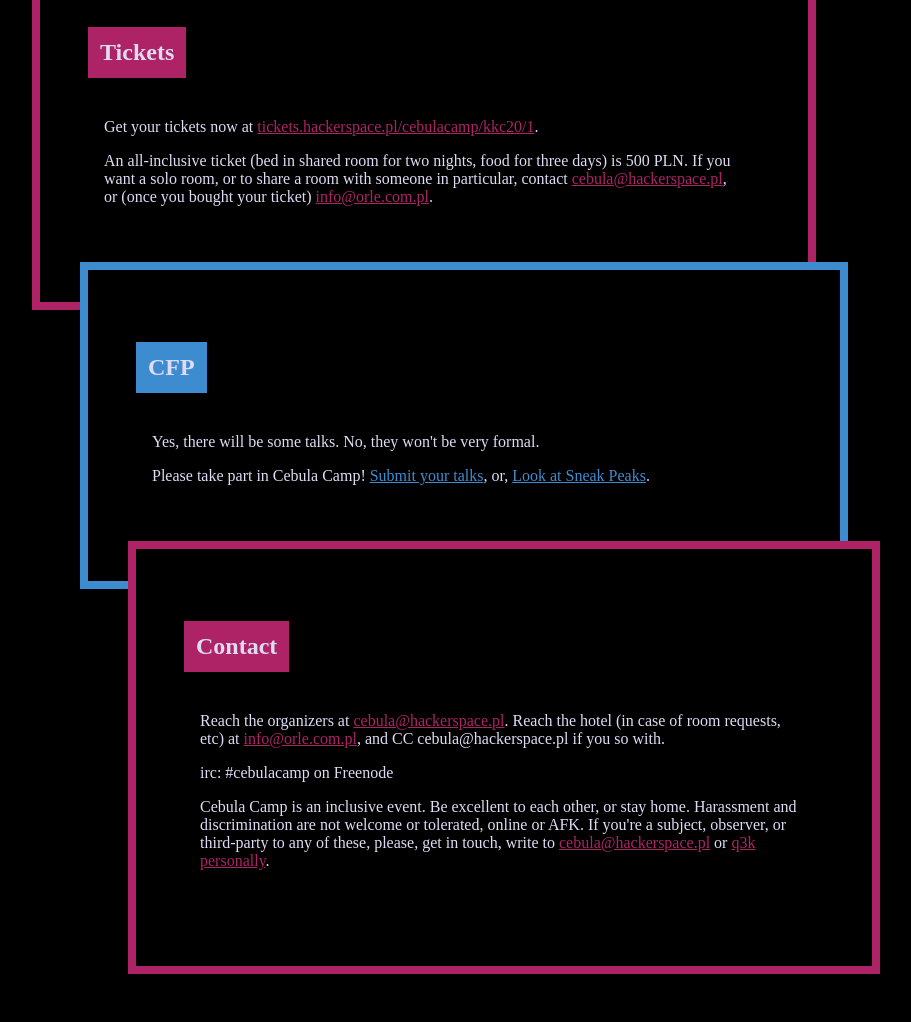
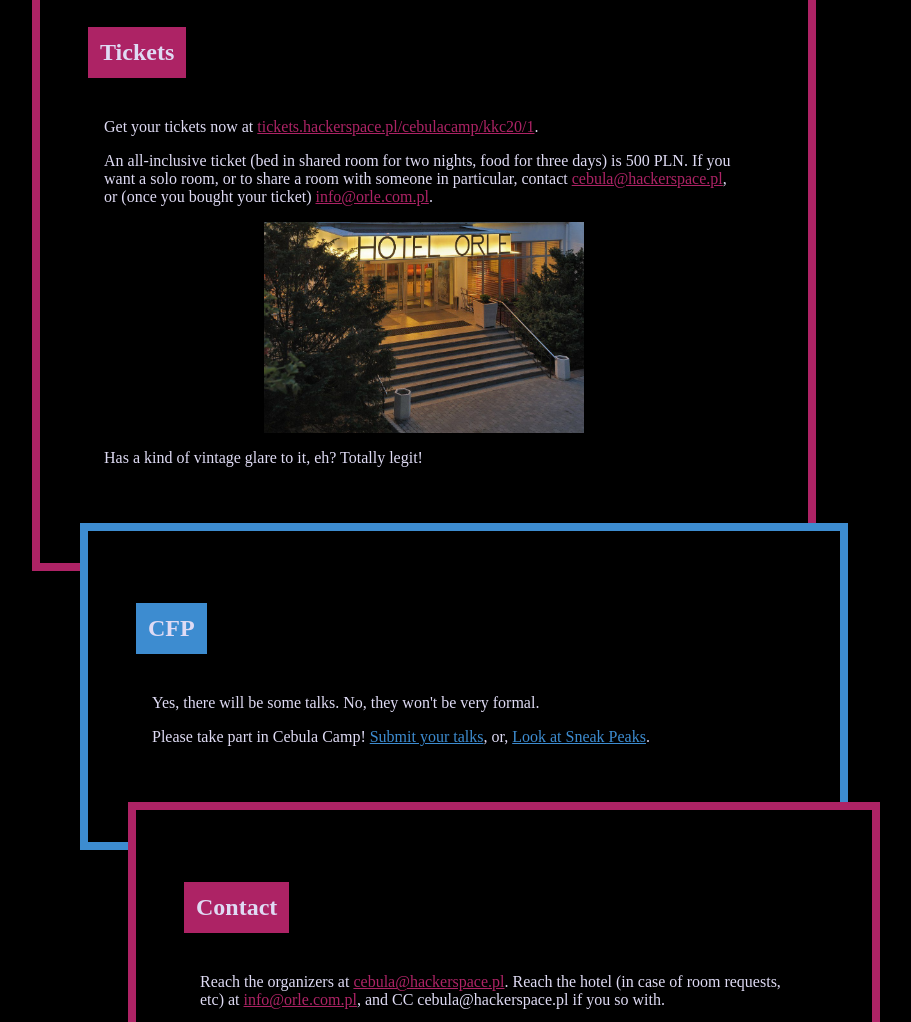
Before and after one commit to cebulacamp/queens-landing, a website built with Parcel: page src/index.pug in a window 1280 px wide. Shown: the part 849-1871 px from the top of the page, without its empty margins (192-1103 px from the left). Built offline with nearby package versions, Linux system fonts and the light colour scheme.

Commit message:
Add a fancy hotel pic

```diff
--- a/src/index.pug
+++ b/src/index.pug
@@ -18,7 +18,7 @@
 
     main
         section.starter
-            <img src="cebula2020.jpeg">
+            img(src="cebula2020.jpeg")
 
         section
             .section-content
@@ -28,6 +28,11 @@
                 p Get your tickets now at <a href="https://tickets.hackerspace.pl/cebulacamp/kkc20/1">tickets.hackerspace.pl/cebulacamp/kkc20/1</a>.
 
                 p An all-inclusive ticket (bed in shared room for two nights, food for three days) is 500 PLN. If you want a solo room, or to share a room with someone in particular, contact <a href="mailto:cebula@hackerspace.pl">cebula@hackerspace.pl</a>, or (once you bought your ticket) <a href="mailto:info@orle.pl">info@orle.com.pl</a>.
+
+                p
+                    img(src="hotel-orle.jpg").hotel-pic
+
+                p Has a kind of vintage glare to it, eh? Totally legit!
 
         section
             .section-content
--- a/src/style/main.scss
+++ b/src/style/main.scss
@@ -132,3 +132,10 @@
 .acc2 {
     color: $color5;
 }
+
+.hotel-pic
+{
+    width: 50%;
+    display: block;
+    margin: .5em auto;
+}
```
Also changed, not shown: src/hotel-orle.jpg (added).
